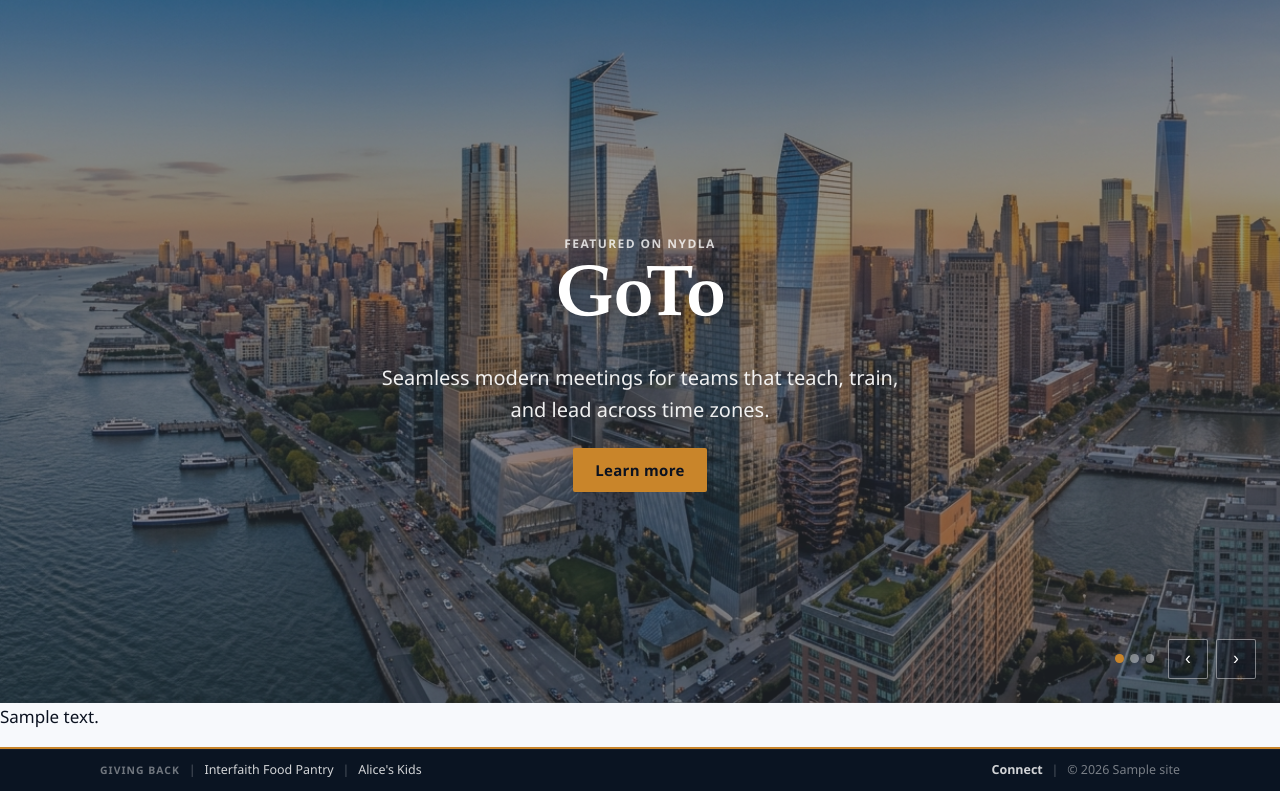
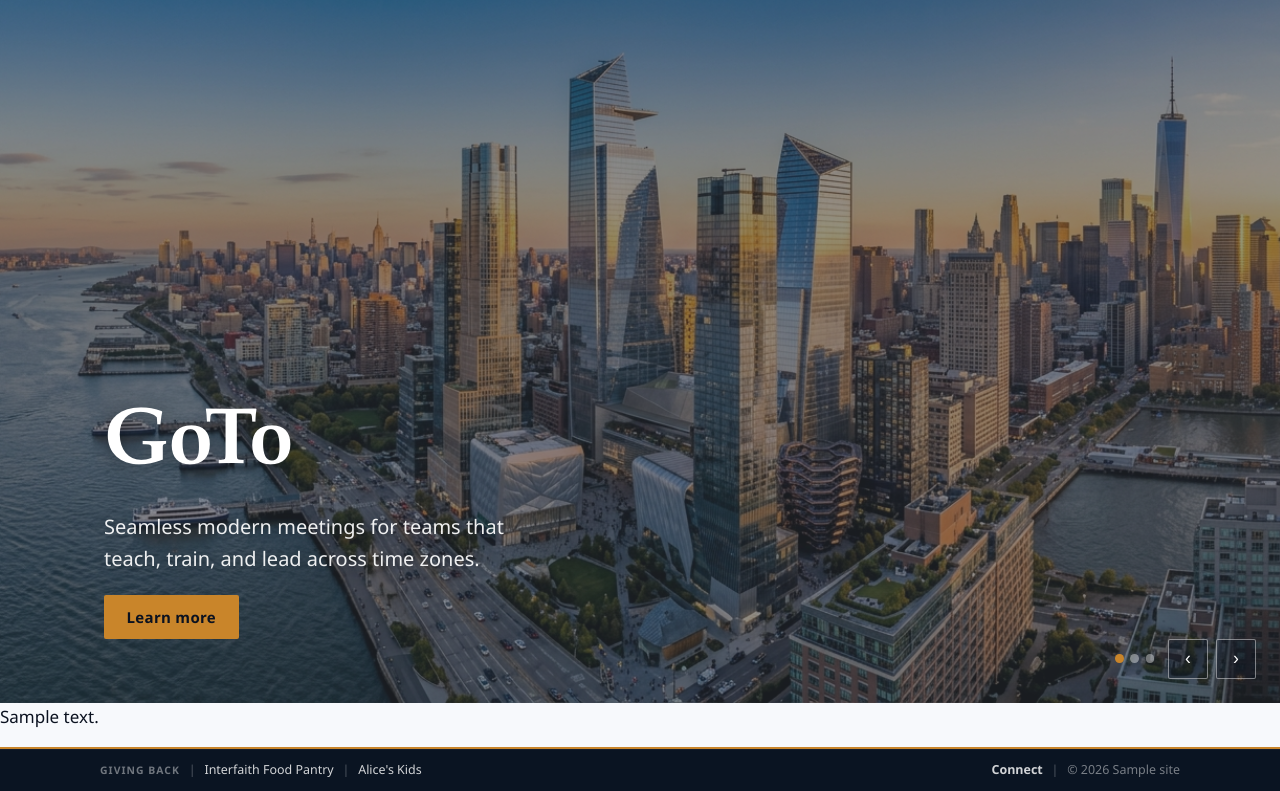
Before and after one commit to stratusstaff/nydla-wordpress, a WordPress theme: template front-page.php in a window 1280 px wide. Shown: the part 151-942 px from the top of the page. Run offline with PHP 8.4 and a stand-in for WordPress, Linux system fonts and the light colour scheme; the site name, menu and one post (Sample post) are stand-ins, and other content is empty; some libraries are stand-ins or nearby versions.

Commit message:
Carousel copy: left-align again; drop Featured on NYDLA eyebrow
Keep static backdrop + grey overlay; restore bottom-left title/text/CTA.

```diff
--- a/assets/css/main.css
+++ b/assets/css/main.css
@@ -1338,56 +1338,54 @@ p {
 	max-width: 100%;
 	min-height: min(88vh, 46rem);
 	display: grid;
-	align-items: center;
-	justify-items: center;
+	align-items: end;
+	justify-items: stretch;
 	box-sizing: border-box;
-	padding: var(--nydla-space-xxl) var(--nydla-space-md) 4.5rem;
 }
 
 .nydla-carousel__inner {
-	width: 100%;
-	max-width: min(42rem, 100%);
-	text-align: center;
+	position: relative;
+	z-index: 1;
+	width: 100%;
+	max-width: var(--nydla-wide);
+	margin-inline: auto;
+	padding: var(--nydla-space-xxl) var(--nydla-space-md) var(--nydla-space-xl);
+	text-align: left;
 }
 
 .nydla-carousel__main {
-	margin: 0 auto 1.35rem;
-	max-width: min(36rem, 100%);
+	margin: 0 0 1.15rem;
+	max-width: min(28rem, 100%);
 }
 
 .nydla-carousel__main img {
 	display: block;
 	width: auto;
 	max-width: 100%;
-	max-height: 9.5rem;
+	max-height: 7.5rem;
 	height: auto;
-	margin-inline: auto;
 	object-fit: contain;
 	filter: drop-shadow(0 8px 24px rgba(0, 0, 0, 0.35));
 }
 
 .nydla-carousel__copy {
-	margin-inline: auto;
-}
-
-.nydla-carousel .nydla-eyebrow {
-	color: rgba(255, 255, 255, 0.78);
+	max-width: 28rem;
 }
 
 .nydla-carousel__brand {
 	font-family: var(--nydla-font-display);
-	font-size: clamp(2.4rem, 6.5vw, 4.5rem);
+	font-size: clamp(2.6rem, 7vw, 5rem);
 	font-weight: 600;
 	letter-spacing: -0.02em;
 	line-height: 0.95;
-	margin: 0 0 0.4em;
+	margin: 0 0 0.35em;
 	color: var(--nydla-white);
 	text-shadow: 0 2px 18px rgba(0, 0, 0, 0.35);
 }
 
 .nydla-carousel__text {
-	max-width: 34rem;
-	margin: 0 auto 1.35rem;
+	max-width: 28rem;
+	margin: 0 0 1.25rem;
 	font-size: clamp(1.05rem, 2vw, 1.25rem);
 	color: rgba(255, 255, 255, 0.92);
 	text-shadow: 0 1px 12px rgba(0, 0, 0, 0.3);
--- a/functions.php
+++ b/functions.php
@@ -9,7 +9,7 @@ if ( ! defined( 'ABSPATH' ) ) {
 	exit;
 }
 
-define( 'NYDLA_WP_VERSION', '1.4.3' );
+define( 'NYDLA_WP_VERSION', '1.4.4' );
 define( 'NYDLA_WP_DIR', get_template_directory() );
 define( 'NYDLA_WP_URI', get_template_directory_uri() );
 
--- a/style.css
+++ b/style.css
@@ -4,7 +4,7 @@ Theme URI: https://nydla.com
 Author: Bez Leda Studios
 Author URI: https://bezledastudios.com/
 Description: Theme for NYDLA (New York Distance Learning Association) — NYDLA.com and future NYDLA.biz sponsor mini-sites. Block patterns + classic PHP templates. Skyline-first, fast by default.
-Version: 1.4.3
+Version: 1.4.4
 Requires at least: 6.4
 Tested up to: 6.7
 Requires PHP: 8.0
--- a/template-parts/partner-carousel.php
+++ b/template-parts/partner-carousel.php
@@ -44,7 +44,6 @@ if ( empty( $slides ) ) {
 						</div>
 					<?php endif; ?>
 					<div class="nydla-carousel__copy">
-						<p class="nydla-eyebrow"><?php esc_html_e( 'Featured on NYDLA', 'nydla-wordpress' ); ?></p>
 						<h2 class="nydla-carousel__brand"><?php echo esc_html( $slide['title'] ); ?></h2>
 						<?php if ( $slide['text'] ) : ?>
 							<p class="nydla-carousel__text"><?php echo esc_html( $slide['text'] ); ?></p>
```
